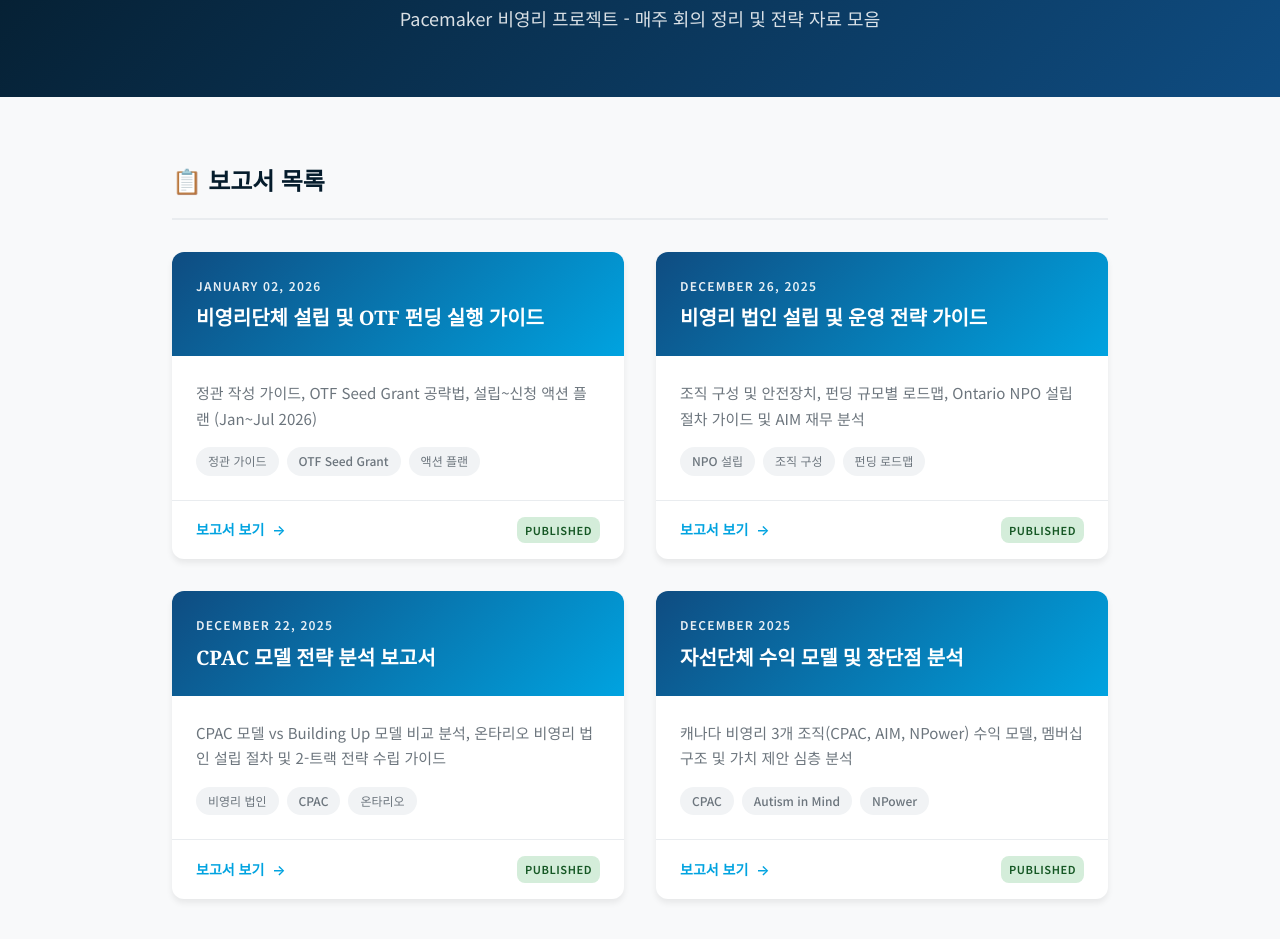
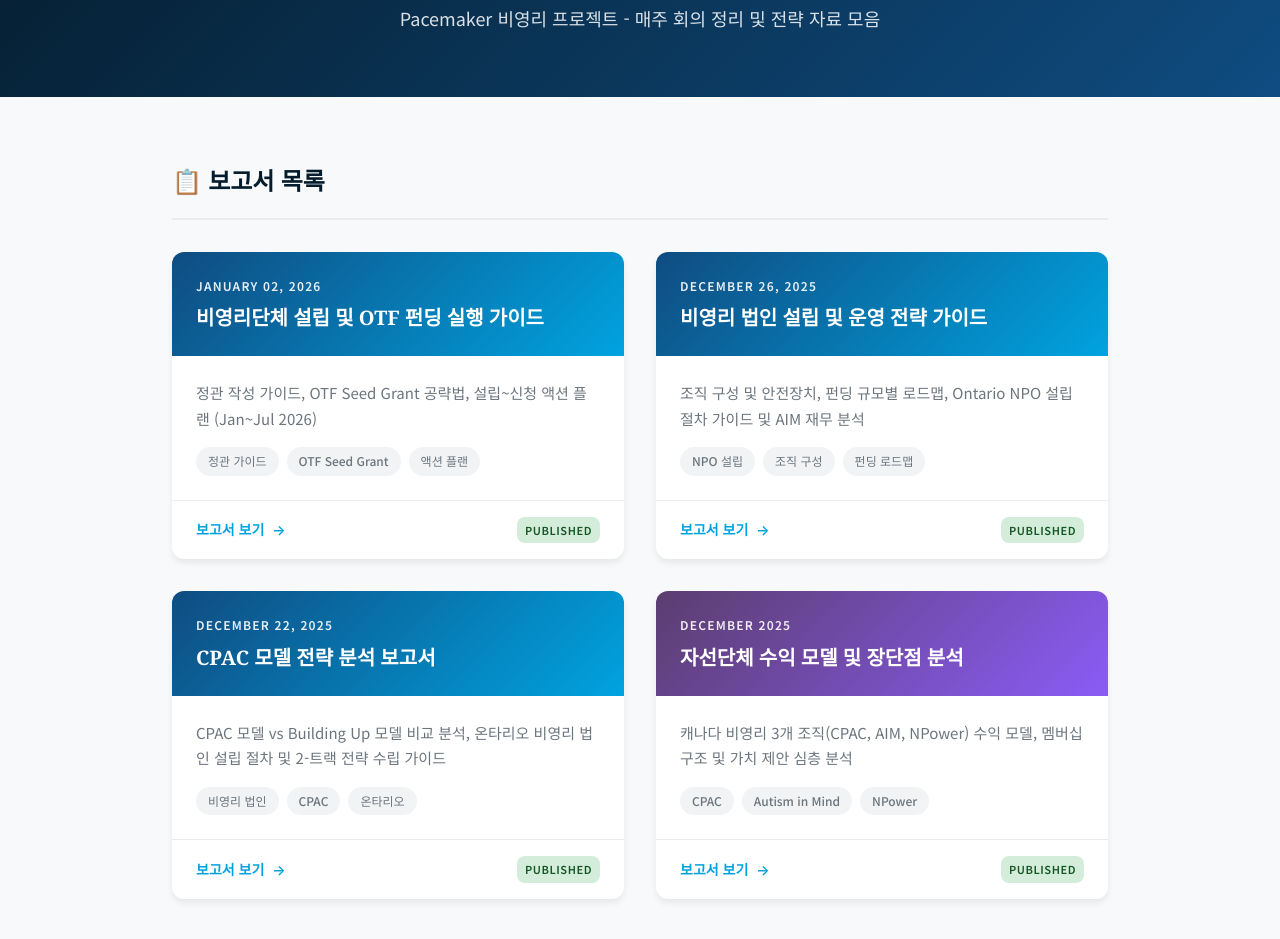
Before and after one commit to nhistory/pacemaker-cpac-report, a plain HTML site: page index.html in a window 1280 px wide. Shown: the part 159-1098 px from the top of the page. Drawn offline with Linux system fonts and the light colour scheme.

Commit message:
style: Add linear gradient background to Charity Strategy report card header.

```diff
--- a/index.html
+++ b/index.html
@@ -362,7 +362,12 @@
 
         <!-- Report 4: Charity Strategy (참고자료) -->
         <a href="./charity_strategy/" class="report-card">
-          <div class="card-header">
+          <div
+            class="card-header"
+            style="
+              background: linear-gradient(135deg, #5c3d6e 0%, #8b5cf6 100%);
+            "
+          >
             <p class="card-date">December 2025</p>
             <h3 class="card-title">자선단체 수익 모델 및 장단점 분석</h3>
           </div>
```
